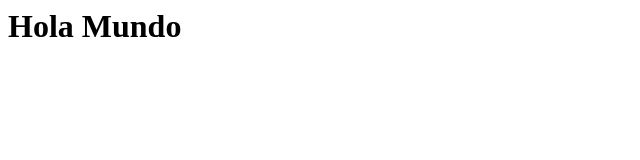
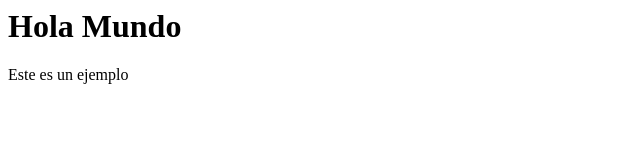
Before and after one commit to lnds/hola_mundo_html, a plain HTML site: page index.html in a window 1280 px wide. Shown: the whole page, without its empty margins (0-640 px from the left). Drawn offline with Linux system fonts and the light colour scheme.

Commit message:
Update index.html

```diff
--- a/index.html
+++ b/index.html
@@ -4,4 +4,5 @@
 </head>
 <body>
 <h1>Hola Mundo</h1>
+  <p>Este es un ejemplo</p>
 </body>
```
